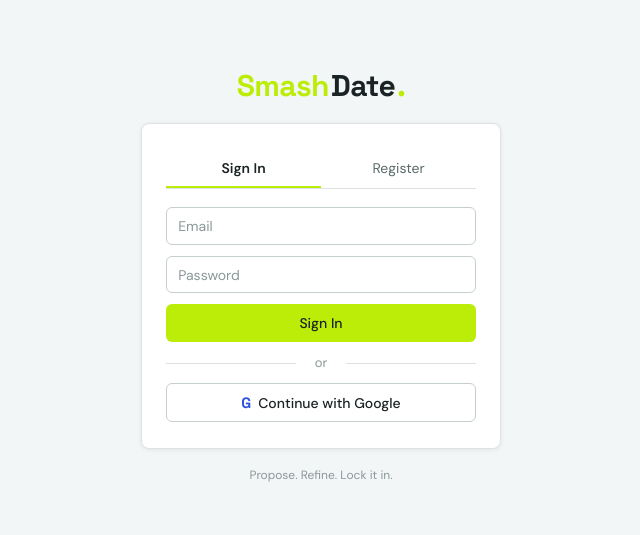
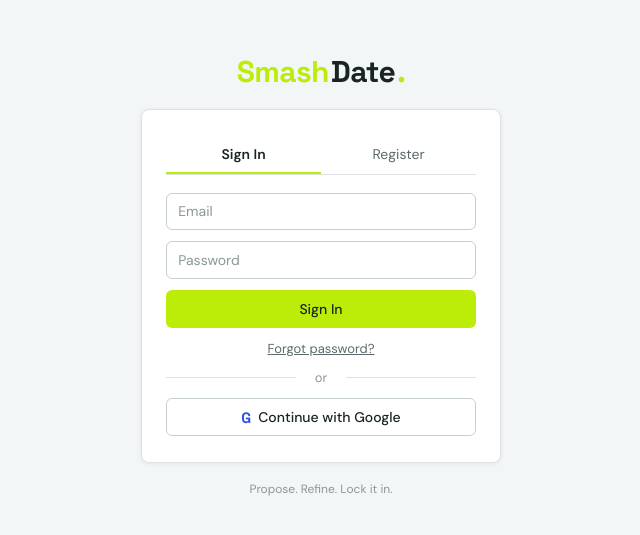
Before and after one commit to subtlemocha00/smash-date, a React (Vite) app: page /login in a window 1280 px wide. Shown: the part 133-668 px from the top of the page, without its empty margins (319-959 px from the left). Built offline with nearby package versions, Linux system fonts and the light colour scheme; no server answers.

Commit message:
implement email/password login and password reset

```diff
--- a/src/pages/LoginPage.jsx
+++ b/src/pages/LoginPage.jsx
@@ -1,7 +1,7 @@
 import { useState } from 'react'
 import { Navigate } from 'react-router-dom'
 import { useAuth } from '../context/AuthContext'
-import { signInWithEmail, registerWithEmail, signInWithGoogle } from '../services/firebase/auth'
+import { signInWithEmail, registerWithEmail, signInWithGoogle, resetPassword } from '../services/firebase/auth'
 import styles from './LoginPage.module.css'
 
 export default function LoginPage() {
@@ -11,6 +11,7 @@
   const [password, setPassword] = useState('')
   const [displayName, setDisplayName] = useState('')
   const [error, setError] = useState('')
+  const [notice, setNotice] = useState('')
   const [submitting, setSubmitting] = useState(false)
 
   if (authLoading) return null
@@ -19,11 +20,31 @@
   async function handleSubmit(e) {
     e.preventDefault()
     if (submitting) return
+
+    if (mode === 'reset') {
+      if (!email.trim()) {
+        setError('Please enter your email.')
+        return
+      }
+      setError('')
+      setNotice('')
+      setSubmitting(true)
+      try {
+        await resetPassword(email.trim())
+        setNotice('Password reset email sent. Check your inbox.')
+      } catch (err) {
+        setError(formatAuthError(err.code))
+      }
+      setSubmitting(false)
+      return
+    }
+
     if (mode === 'register' && !displayName.trim()) {
       setError('Please enter your name.')
       return
     }
     setError('')
+    setNotice('')
     setSubmitting(true)
     try {
       if (mode === 'login') {
@@ -40,6 +61,7 @@
   async function handleGoogle() {
     if (submitting) return
     setError('')
+    setNotice('')
     setSubmitting(true)
     try {
       await signInWithGoogle()
@@ -52,6 +74,7 @@
   function switchMode(next) {
     setMode(next)
     setError('')
+    setNotice('')
   }
 
   return (
@@ -62,6 +85,7 @@
         <span className={styles.wordmarkDot}>.</span>
       </h1>
       <div className={styles.card}>
+        {mode !== 'reset' && (
           <div className={styles.tabs}>
             <button
               className={mode === 'login' ? styles.activeTab : styles.tab}
@@ -78,6 +102,12 @@
               Register
             </button>
           </div>
+        )}
+        {mode === 'reset' && (
+          <p className={styles.resetIntro}>
+            Enter your email and we’ll send you a link to reset your password.
+          </p>
+        )}
         <form onSubmit={handleSubmit} className={styles.form}>
           {mode === 'register' && (
             <input
@@ -97,6 +127,7 @@
             onChange={(e) => setEmail(e.target.value)}
             required
           />
+          {mode !== 'reset' && (
             <input
               className={styles.input}
               type="password"
@@ -105,11 +136,38 @@
               onChange={(e) => setPassword(e.target.value)}
               required
             />
+          )}
           {error && <p className={styles.error}>{error}</p>}
+          {notice && <p className={styles.notice}>{notice}</p>}
           <button className={styles.primaryBtn} type="submit" disabled={submitting}>
-            {submitting ? 'Loading…' : mode === 'login' ? 'Sign In' : 'Create Account'}
+            {submitting
+              ? 'Loading…'
+              : mode === 'login'
+                ? 'Sign In'
+                : mode === 'register'
+                  ? 'Create Account'
+                  : 'Send Reset Email'}
           </button>
         </form>
+        {mode === 'login' && (
+          <button
+            className={styles.linkBtn}
+            onClick={() => switchMode('reset')}
+            type="button"
+          >
+            Forgot password?
+          </button>
+        )}
+        {mode === 'reset' ? (
+          <button
+            className={styles.linkBtn}
+            onClick={() => switchMode('login')}
+            type="button"
+          >
+            Back to sign in
+          </button>
+        ) : (
+          <>
             <div className={styles.divider}>or</div>
             <button
               className={styles.googleBtn}
@@ -119,6 +177,8 @@
             >
               <span className={styles.googleG}>G</span> Continue with Google
             </button>
+          </>
+        )}
       </div>
       <p className={styles.tagline}>Propose. Refine. Lock it in.</p>
     </div>
@@ -133,7 +193,9 @@
     'auth/email-already-in-use': 'An account with this email already exists.',
     'auth/weak-password': 'Password must be at least 6 characters.',
     'auth/popup-closed-by-user': 'Sign-in was cancelled.',
-    'auth/invalid-credential': 'Invalid credentials. Please try again.'
+    'auth/invalid-credential': 'Invalid credentials. Please try again.',
+    'auth/too-many-requests': 'Too many attempts. Please try again later.',
+    'auth/network-request-failed': 'Network error. Check your connection and try again.'
   }
   return map[code] || 'Something went wrong. Please try again.'
 }
--- a/src/pages/LoginPage.module.css
+++ b/src/pages/LoginPage.module.css
@@ -102,6 +102,35 @@
   color: var(--danger);
 }
 
+.notice {
+  font-size: 13px;
+  color: var(--fg);
+}
+
+.resetIntro {
+  font-size: 13px;
+  color: var(--fg-muted);
+  margin-bottom: 16px;
+  line-height: 1.4;
+}
+
+.linkBtn {
+  display: block;
+  margin: 12px auto 0;
+  background: none;
+  border: none;
+  padding: 0;
+  cursor: pointer;
+  font-family: var(--font-body);
+  font-size: 13px;
+  color: var(--fg-muted);
+  text-decoration: underline;
+}
+
+.linkBtn:hover {
+  color: var(--fg);
+}
+
 .primaryBtn {
   font-family: var(--font-body);
   font-size: 14px;
--- a/src/services/firebase/auth.js
+++ b/src/services/firebase/auth.js
@@ -5,7 +5,8 @@
   signInWithPopup,
   GoogleAuthProvider,
   signOut,
-  updateProfile
+  updateProfile,
+  sendPasswordResetEmail
 } from 'firebase/auth'
 import { app } from './config'
 
@@ -24,4 +25,6 @@
 
 export const signInWithGoogle = () => signInWithPopup(auth, googleProvider)
 
+export const resetPassword = (email) => sendPasswordResetEmail(auth, email)
+
 export const logOut = () => signOut(auth)
```
Also changed, not shown: 1 other file (tests, documents, lock files or other folders). Lines whose indentation alone changed are shown as unchanged.
